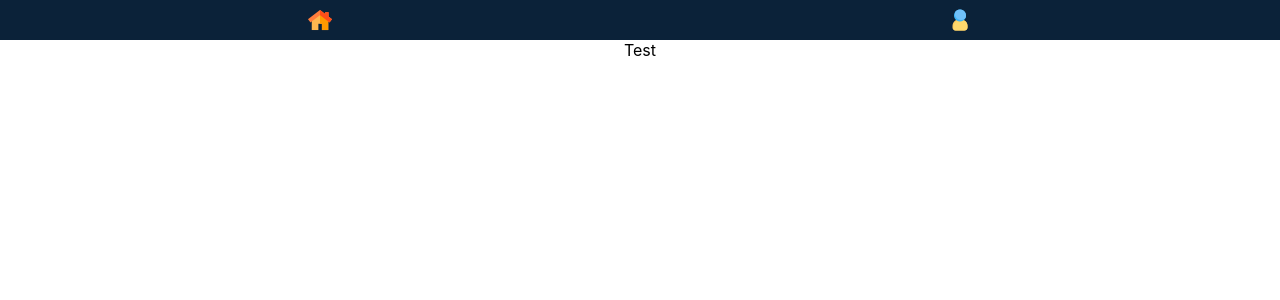
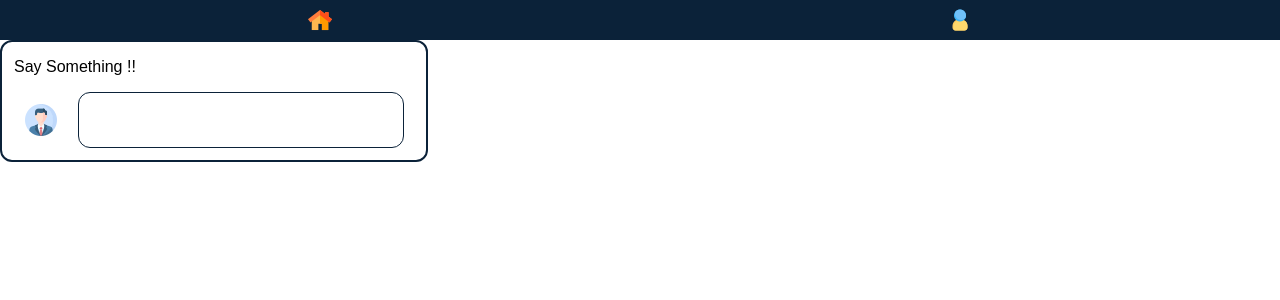
Before and after one commit to Mohammad-Atif/twitter-react-ui, a React (Create React App) app: page / in a window 1280 px wide. Shown: the top 300 px of the page. Built offline with nearby package versions, Linux system fonts and the light colour scheme.

Commit message:
basic tweetbox created

```diff
--- a/src/App.js
+++ b/src/App.js
@@ -2,14 +2,13 @@ import logo from './logo.svg';
 import './App.css';
 import './styles.css';
 import { Header } from './Components/Header/Header';
+import { TweetBox } from './Components/Tweet/TweetBox';
 
 function App() {
   return (
     <div className="App">
       <Header/>
-      <div>
-        Test
-      </div>
+      <TweetBox/>
     </div>
   );
 }
--- a/src/Components/Header/Header.js
+++ b/src/Components/Header/Header.js
@@ -9,7 +9,8 @@ const NavItem = ({itemName}) => {
 };
 
 export const Header = () =>{
-    return (<div className="header">
+    return (
+    <div className="header">
         <img src={logo} />
         <img src={userLogo} />
         </div>);
--- a/src/Components/Tweet/TweetBox.js
+++ b/src/Components/Tweet/TweetBox.js
@@ -1,12 +1,18 @@
 import { useState } from "react"
-
+import '../../styles.css';
+import profilePic from '../../images/profile.png';
 
 export const TweetBox = () => {
 
 
     return (
-        <div>
-            Hello
+        <div className="tweetBoxParent">
+            <p>Say Something !!</p>
+            <div className="tweetBox">
+            <img src={profilePic} />
+            <input type={'text'} className="tweetText"/>
         </div>
+        </div>
+
     );
 }
--- a/src/styles.css
+++ b/src/styles.css
@@ -9,3 +9,29 @@
     justify-content: space-around;
     height: 40px;
 }
+
+.tweetBoxParent {
+    background-color: white;
+    border: 2px solid #0B2239;
+    border-radius: 12px;
+    font-family: Arial, Helvetica, sans-serif;
+    text-align: start;
+    color: black;
+    width: 400px;
+    padding: 0px 12px 12px 12px;
+}
+
+.tweetBox {
+    display: flex;
+    justify-content: space-around;
+    align-items: center;
+}
+
+.tweetText {
+    border: 1px solid #0B2239;
+    border-radius: 12px;
+    font-family: Arial, Helvetica, sans-serif;
+    padding: 12px;
+    height:30px;
+    width: 300px;
+}
```
Also changed, not shown: src/images/profile.png (added).
